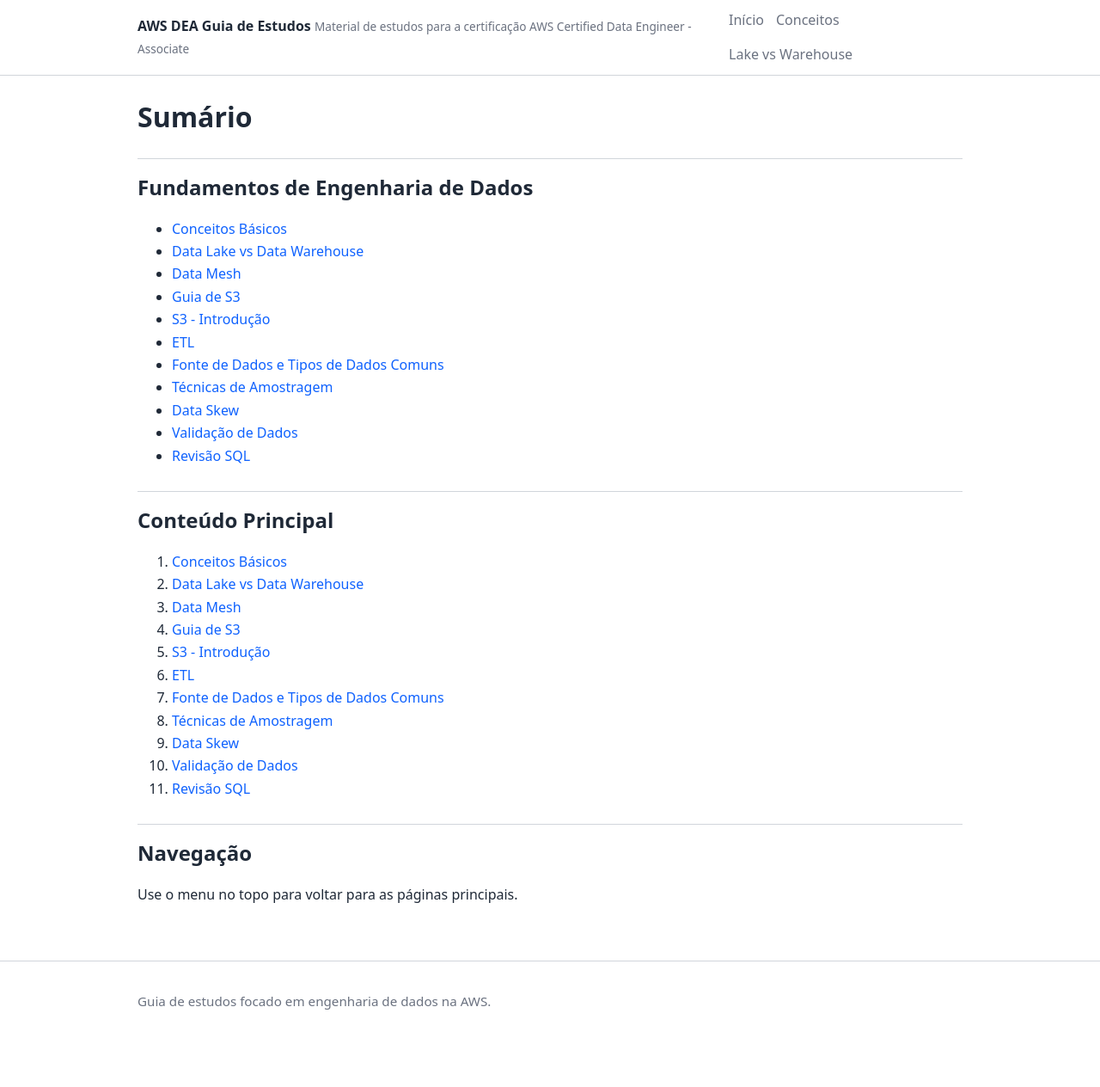
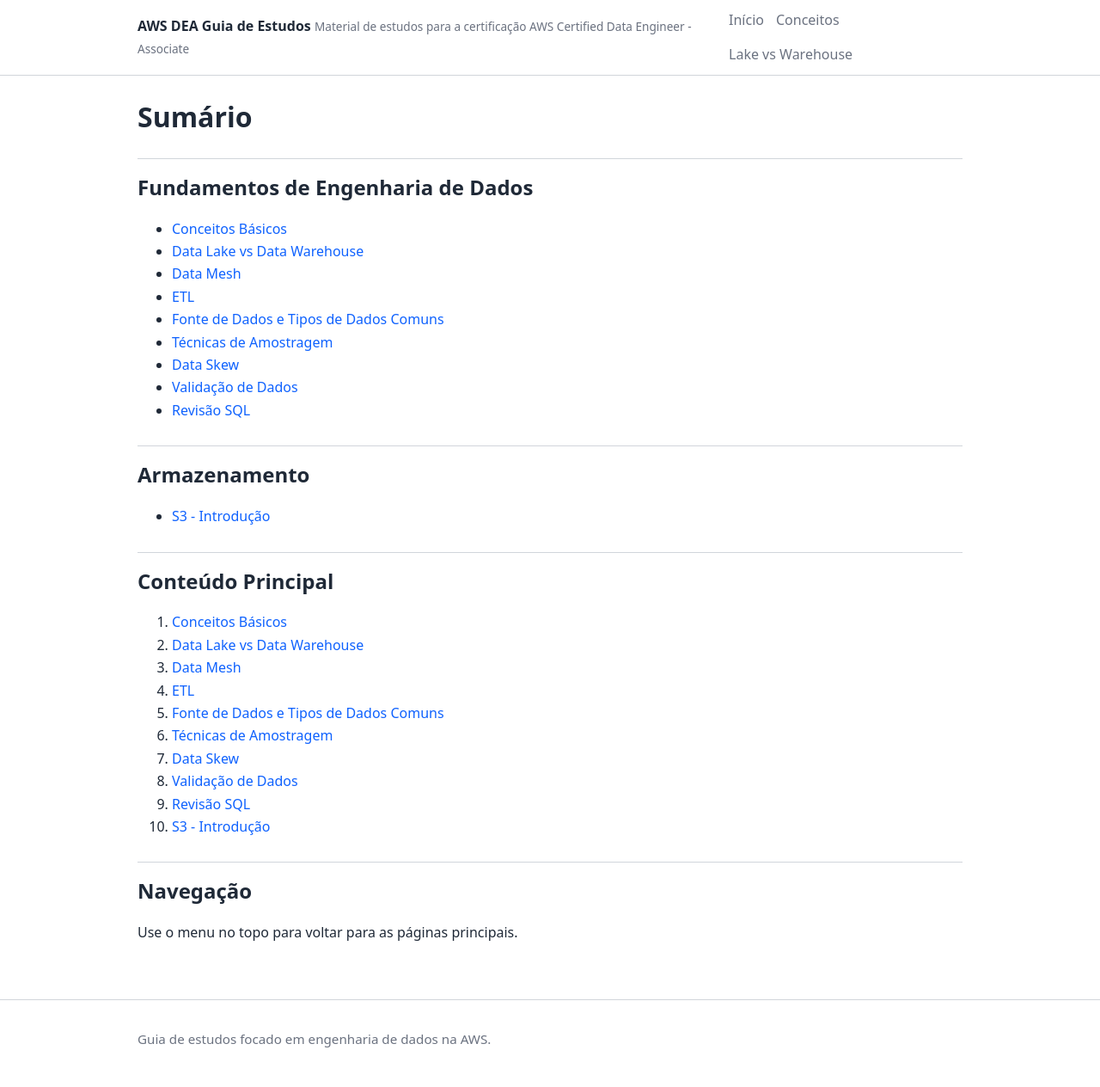
Before and after one commit to Ito-Santana/aws-dea-guia-estudos, a Jekyll site: the page built from index.md, in a window 1280 px wide. Shown: the whole page at 86% size. Built offline with Jekyll 4.4.1, drawn with Linux system fonts in a browser that asks for light colours; before the commit the page ends 1220 px from its top, so only the background shows below that.

Commit message:
Adição de s3

```diff
--- a/index.md
+++ b/index.md
@@ -10,8 +10,6 @@ layout: default
 - [Conceitos Básicos](fundamentos-engenharia-de-dados/conceitos-basicos.html)
 - [Data Lake vs Data Warehouse](fundamentos-engenharia-de-dados/lakes-vs-warehouse.html)
 - [Data Mesh](fundamentos-engenharia-de-dados/data-mesh.html)
-- [Guia de S3](fundamentos-engenharia-de-dados/guia.html)
-- [S3 - Introdução](fundamentos-engenharia-de-dados/s3-introducao.html)
 - [ETL](fundamentos-engenharia-de-dados/etl.html)
 - [Fonte de Dados e Tipos de Dados Comuns](fundamentos-engenharia-de-dados/fonte-de-dados-e-tipos-de-dados-comuns.html)
 - [Técnicas de Amostragem](fundamentos-engenharia-de-dados/tecnicas-de-amostragem.html)
@@ -19,19 +17,22 @@ layout: default
 - [Validação de Dados](fundamentos-engenharia-de-dados/validacao-de-dados.html)
 - [Revisão SQL](fundamentos-engenharia-de-dados/revisao-sql.html)
 
+## Armazenamento
+
+- [S3 - Introdução](armazenamento/s3-introducao.html)
+
 ## Conteúdo Principal
 
 1. [Conceitos Básicos](fundamentos-engenharia-de-dados/conceitos-basicos.html)
 2. [Data Lake vs Data Warehouse](fundamentos-engenharia-de-dados/lakes-vs-warehouse.html)
 3. [Data Mesh](fundamentos-engenharia-de-dados/data-mesh.html)
-4. [Guia de S3](fundamentos-engenharia-de-dados/guia.html)
-5. [S3 - Introdução](fundamentos-engenharia-de-dados/s3-introducao.html)
-6. [ETL](fundamentos-engenharia-de-dados/etl.html)
-7. [Fonte de Dados e Tipos de Dados Comuns](fundamentos-engenharia-de-dados/fonte-de-dados-e-tipos-de-dados-comuns.html)
-8. [Técnicas de Amostragem](fundamentos-engenharia-de-dados/tecnicas-de-amostragem.html)
-9. [Data Skew](fundamentos-engenharia-de-dados/data-skew.html)
-10. [Validação de Dados](fundamentos-engenharia-de-dados/validacao-de-dados.html)
-11. [Revisão SQL](fundamentos-engenharia-de-dados/revisao-sql.html)
+4. [ETL](fundamentos-engenharia-de-dados/etl.html)
+5. [Fonte de Dados e Tipos de Dados Comuns](fundamentos-engenharia-de-dados/fonte-de-dados-e-tipos-de-dados-comuns.html)
+6. [Técnicas de Amostragem](fundamentos-engenharia-de-dados/tecnicas-de-amostragem.html)
+7. [Data Skew](fundamentos-engenharia-de-dados/data-skew.html)
+8. [Validação de Dados](fundamentos-engenharia-de-dados/validacao-de-dados.html)
+9. [Revisão SQL](fundamentos-engenharia-de-dados/revisao-sql.html)
+10. [S3 - Introdução](armazenamento/s3-introducao.html)
 
 ## Navegação
 
```
Also changed, not shown: README.md.
